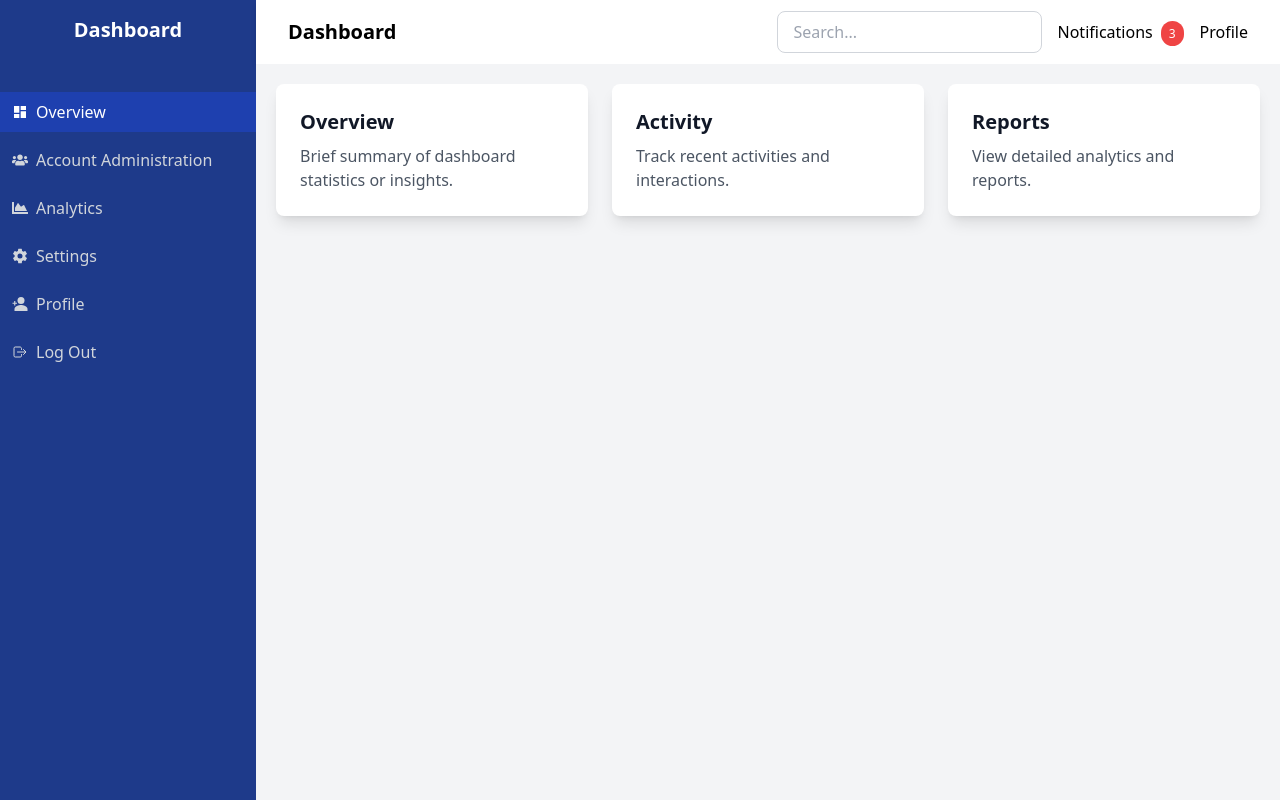
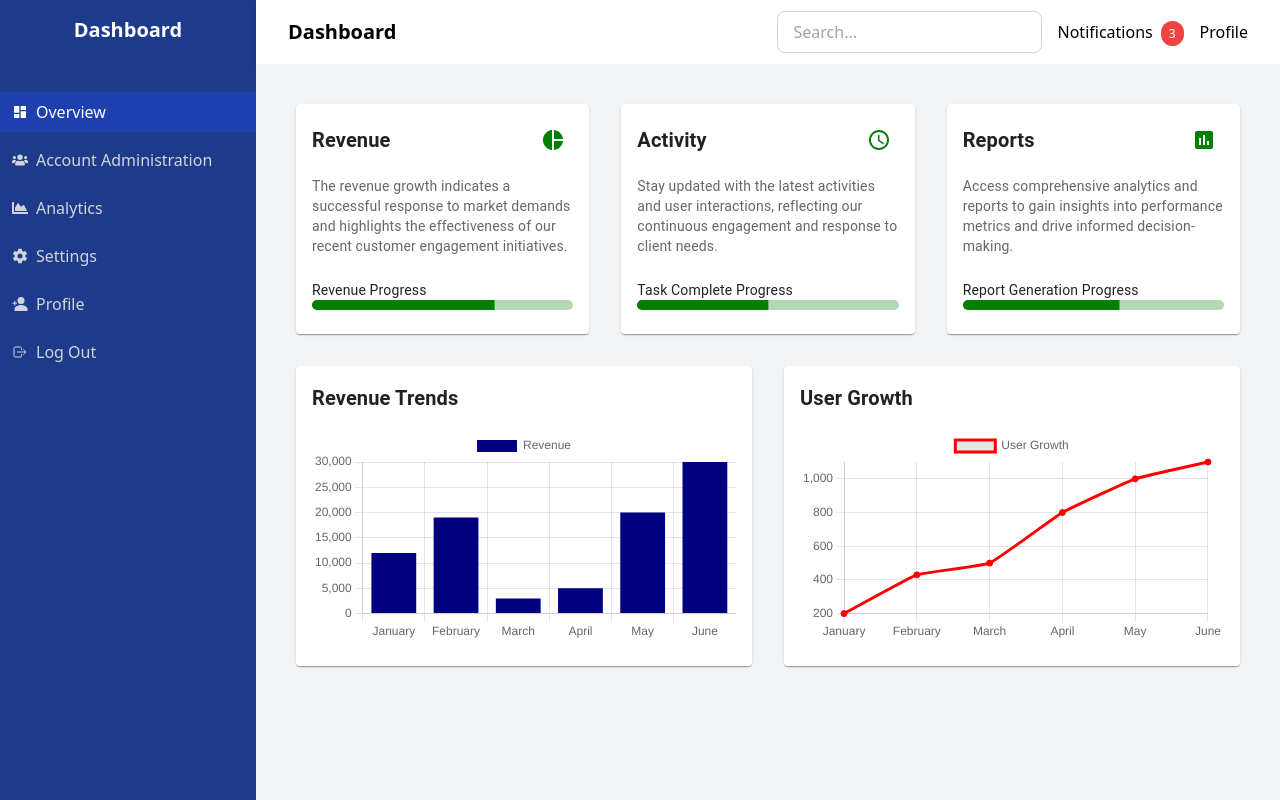
Before and after one commit to prabashwara65/WasteManagement, a React (Vite) app in the folder Frontend/: page /Dashboard in a window 1280 px wide. Built offline with nearby package versions, Linux system fonts and the light colour scheme.

Commit message:
dashboard overview - hard code

```diff
--- a/Frontend/src/pages/DashboardSideBar/DashboardOverview.jsx
+++ b/Frontend/src/pages/DashboardSideBar/DashboardOverview.jsx
@@ -1,22 +1,204 @@
 import React from 'react';
+import { Box, Grid, Card, CardContent, Typography, IconButton, LinearProgress } from '@mui/material';
+import { Bar, Line } from 'react-chartjs-2';
+import { Chart as ChartJS, CategoryScale, LinearScale, BarElement, LineElement, Title, Tooltip, Legend, PointElement } from 'chart.js';
+import { AccessTime, Assessment, PieChart } from '@mui/icons-material';
+
+// Register necessary Chart.js components
+ChartJS.register(CategoryScale, LinearScale, BarElement, LineElement, Title, Tooltip, Legend, PointElement);
 
 const DashboardCards = () => {
+  // Data for the Bar chart (Revenue data)
+  const barChartData = {
+    labels: ['January', 'February', 'March', 'April', 'May', 'June'],
+    datasets: [
+      {
+        label: 'Revenue',
+        data: [12000, 19000, 3000, 5000, 20000, 30000],
+        backgroundColor: '#000080',
+      },
+    ],
+  };
+
+  // Data for the Line chart (User Growth data)
+  const lineChartData = {
+    labels: ['January', 'February', 'March', 'April', 'May', 'June'],
+    datasets: [
+      {
+        label: 'User Growth',
+        data: [200, 430, 500, 800, 1000, 1100],
+        fill: false,
+        borderColor: '#FF0000',
+        tension: 0.1,
+        pointBackgroundColor: '#FF0000',
+      },
+    ],
+  };
+
   return (
-    <section className="grid grid-cols-1 md:grid-cols-2 xl:grid-cols-3 gap-6 p-5">
-      {/* Cards */}
-      <div className="bg-white rounded-lg shadow-lg p-6">
-        <h2 className="font-bold text-xl mb-2">Overview</h2>
-        <p className="text-gray-600">Brief summary of dashboard statistics or insights.</p>
-      </div>
-      <div className="bg-white rounded-lg shadow-lg p-6">
-        <h2 className="font-bold text-xl mb-2">Activity</h2>
-        <p className="text-gray-600">Track recent activities and interactions.</p>
-      </div>
-      <div className="bg-white rounded-lg shadow-lg p-6">
-        <h2 className="font-bold text-xl mb-2">Reports</h2>
-        <p className="text-gray-600">View detailed analytics and reports.</p>
-      </div>
-    </section>
+    <Box p={5}>
+      <Grid container spacing={4}>
+        {/* Overview Card */}
+        <Grid item xs={12} md={4}>
+          <Card sx={{ minHeight: "200px" }}>
+            <CardContent>
+              <Box
+                display="flex"
+                justifyContent="space-between"
+                alignItems="center"
+                mb={2}
+              >
+                <Typography variant="h6" fontWeight="bold">
+                  Revenue
+                </Typography>
+                <IconButton>
+                  <PieChart sx={{ color: "green" }} />
+                </IconButton>
+              </Box>
+              <Typography variant="body2" color="textSecondary">
+                The revenue growth indicates a successful response to market
+                demands and highlights the effectiveness of our recent customer
+                engagement initiatives.
+              </Typography>
+              <Box mt={3}>
+                <Typography variant="body2">Revenue Progress</Typography>
+                <LinearProgress
+                  variant="determinate"
+                  value={70}
+                  sx={{
+                    height: 10,
+                    borderRadius: 5,
+                    backgroundColor: "rgba(0, 128, 0, 0.3)", // Light green for the track
+                    "& .MuiLinearProgress-bar": {
+                      backgroundColor: "green", // Darker green for the progress indicator
+                    },
+                  }}
+                />
+              </Box>
+            </CardContent>
+          </Card>
+        </Grid>
+
+        {/* Activity Card */}
+        <Grid item xs={12} md={4}>
+          <Card sx={{ minHeight: "200px" }}>
+            <CardContent>
+              <Box
+                display="flex"
+                justifyContent="space-between"
+                alignItems="center"
+                mb={2}
+              >
+                <Typography variant="h6" fontWeight="bold">
+                  Activity
+                </Typography>
+                <IconButton>
+                  <AccessTime sx={{ color: "green" }} />
+                </IconButton>
+              </Box>
+              <Typography variant="body2" color="textSecondary">
+                Stay updated with the latest activities and user interactions,
+                reflecting our continuous engagement and response to client
+                needs.
+              </Typography>
+
+              <Box mt={3}>
+                <Typography variant="body2">Task Complete Progress</Typography>
+                <LinearProgress
+                  variant="determinate"
+                  value={50}
+                  sx={{
+                    height: 10,
+                    borderRadius: 5,
+                    backgroundColor: "rgba(0, 128, 0, 0.3)", // Light green for the track
+                    "& .MuiLinearProgress-bar": {
+                      backgroundColor: "green", // Darker green for the progress indicator
+                    },
+                  }}
+                />
+              </Box>
+            </CardContent>
+          </Card>
+        </Grid>
+
+        {/* Reports Card */}
+        <Grid item xs={12} md={4}>
+          <Card sx={{ minHeight: "200px" }}>
+            <CardContent>
+              <Box
+                display="flex"
+                justifyContent="space-between"
+                alignItems="center"
+                mb={2}
+              >
+                <Typography variant="h6" fontWeight="bold">
+                  Reports
+                </Typography>
+                <IconButton>
+                  <Assessment sx={{ color: "green" }} />
+                </IconButton>
+              </Box>
+              <Typography variant="body2" color="textSecondary">
+                Access comprehensive analytics and reports to gain insights into
+                performance metrics and drive informed decision-making.
+              </Typography>
+
+              <Box mt={3}>
+                <Typography variant="body2"> Report Generation Progress</Typography>
+                <LinearProgress
+                  variant="determinate"
+                  value={60}
+                  sx={{
+                    height: 10,
+                    borderRadius: 5,
+                    backgroundColor: "rgba(0, 128, 0, 0.3)", // Light green for the track
+                    "& .MuiLinearProgress-bar": {
+                      backgroundColor: "green", // Darker green for the progress indicator
+                    },
+                  }}
+                />
+              </Box>
+            </CardContent>
+          </Card>
+        </Grid>
+
+        {/* Bar Chart Card (Revenue Trends) */}
+        <Grid item xs={12} md={6}>
+          <Card>
+            <CardContent>
+              <Typography variant="h6" fontWeight="bold" mb={2}>
+                Revenue Trends
+              </Typography>
+              <Bar
+                data={barChartData}
+                options={{
+                  responsive: true,
+                  plugins: { legend: { position: "top" } },
+                }}
+              />
+            </CardContent>
+          </Card>
+        </Grid>
+
+        {/* Line Chart Card (User Growth) */}
+        <Grid item xs={12} md={6}>
+          <Card>
+            <CardContent>
+              <Typography variant="h6" fontWeight="bold" mb={2}>
+                User Growth
+              </Typography>
+              <Line
+                data={lineChartData}
+                options={{
+                  responsive: true,
+                  plugins: { legend: { position: "top" } },
+                }}
+              />
+            </CardContent>
+          </Card>
+        </Grid>
+      </Grid>
+    </Box>
   );
 };
 
```
